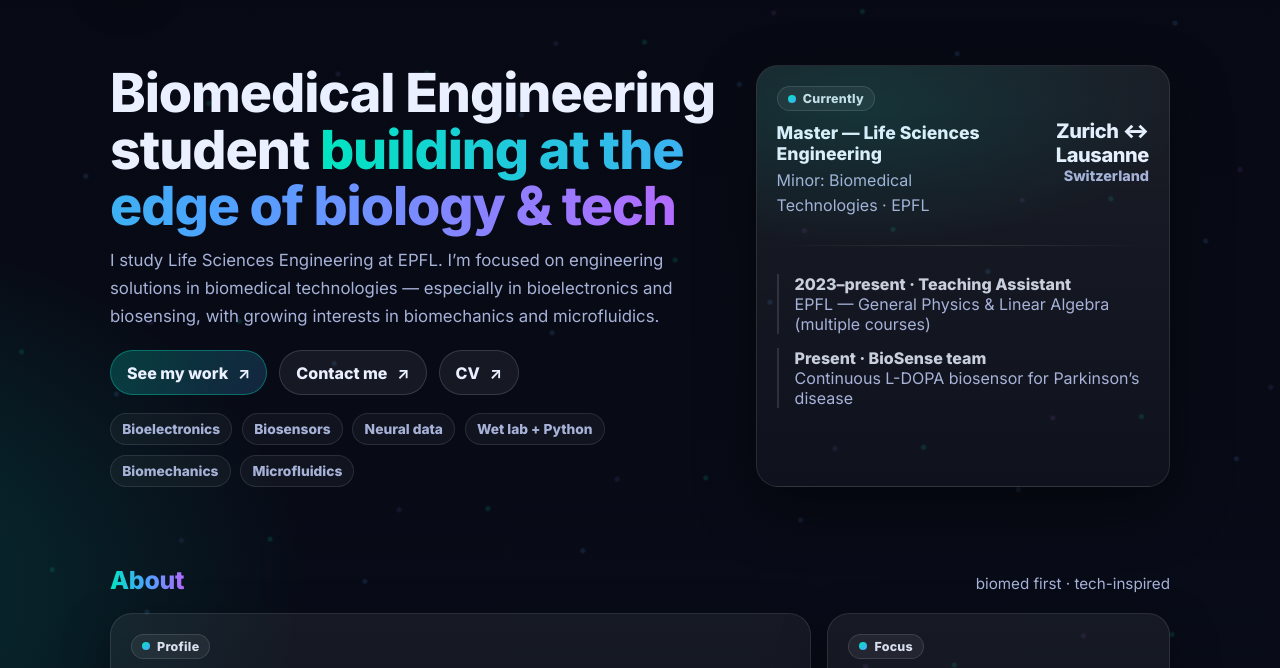
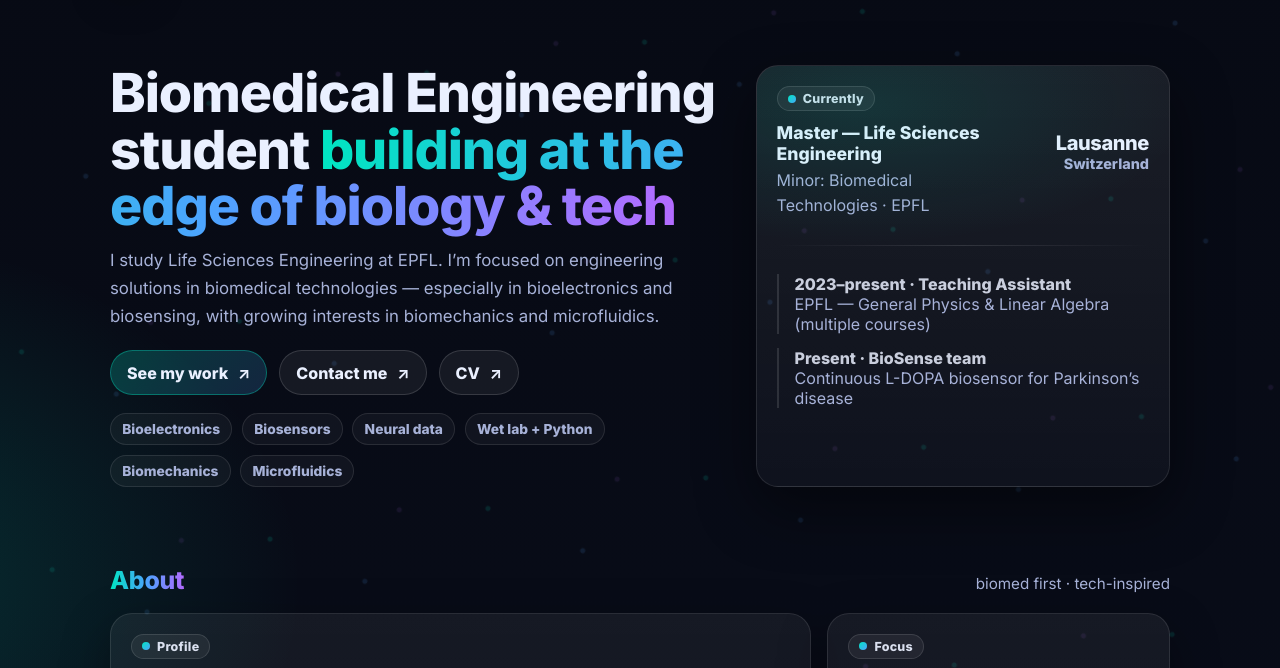
Before and after one commit to dadf02/dadf02.github.io, a plain HTML site: page index.html in a window 1280 px wide. Shown: the part 71-739 px from the top of the page. Drawn offline with Linux system fonts and the light colour scheme.

Commit message:
change place

```diff
--- a/index.html
+++ b/index.html
@@ -360,7 +360,7 @@
               <p style="margin:0; color:var(--muted); line-height:1.55;">Minor: Biomedical Technologies · EPFL</p>
             </div>
             <div style="min-width:120px; text-align:right;">
-              <div style="font-weight:900; font-size:1.25rem; letter-spacing:-.02em;">Zurich ↔ Lausanne</div>
+              <div style="font-weight:900; font-size:1.25rem; letter-spacing:-.02em;">Lausanne</div>
               <div style="color:var(--muted); font-weight:700; font-size:.9rem;">Switzerland</div>
             </div>
           </div>
```
